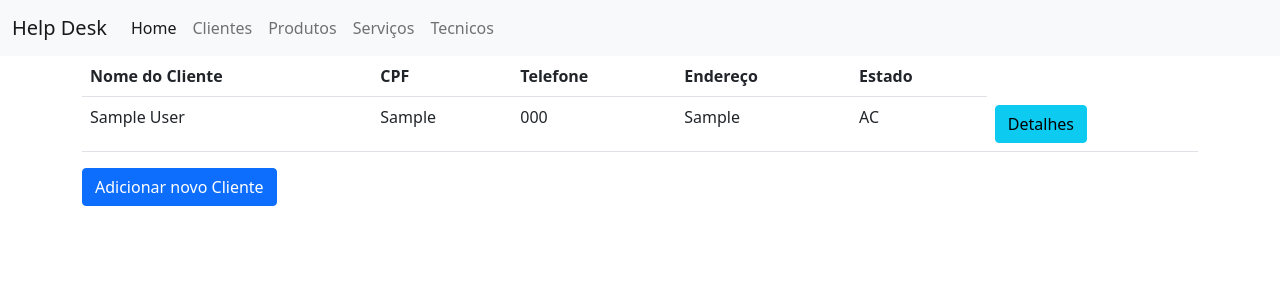
After one commit to Marcos-osg/helpdesk, a Django app: page /accounts/clientes in a window 1280 px wide. The commit adds this page. Shown: the top 300 px of the page. Run offline with Django 3.2, Linux system fonts and the light colour scheme; tables that the repository leaves empty hold one stand-in row (values such as "Sample post").

Commit message:
Alterado model cliente, adicionado templates de clientes e suas respectivas views

```diff
--- a/accounts/admin.py
+++ b/accounts/admin.py
@@ -12,4 +12,4 @@ class UserAdmin(auth_admin.UserAdmin):
 
 @admin.register(Cliente)
 class ClienteAdmin(admin.ModelAdmin):
-    list_display = ('nome_completo','cpf','telefone','endereco','cidade')
+    list_display = ('nome_completo','cpf','telefone','endereco','estado')
--- a/accounts/models.py
+++ b/accounts/models.py
@@ -10,7 +10,7 @@ class User(AbstractUser):
 
 
 class Cliente(models.Model):
-    CIDADE_CHOICES=[
+    ESTADO_CHOICES=[
         ('AC','Acre'),
         ('AL','Alagoas'),
         ('AM','Amazonas'),
@@ -43,7 +43,7 @@ class Cliente(models.Model):
     cpf = models.CharField(max_length=11 ,unique=True, verbose_name='CPF')
     telefone = models.CharField(max_length=11, null=True, blank=True)
     endereco = models.CharField(max_length=255, verbose_name='Endereço')
-    cidade = models.CharField(choices=CIDADE_CHOICES,max_length=255, verbose_name='Estado')
+    estado = models.CharField(choices=ESTADO_CHOICES,max_length=255, verbose_name='Estado')
 
     class Meta:
         verbose_name = 'Cliente'
--- /dev/null
+++ b/accounts/templates/clientes/clientes.html
@@ -0,0 +1,29 @@
+{% extends 'base.html' %}
+{% block content %}
+<table class="table table-hover">
+    <tr>
+        <th>Nome do Cliente</th>
+        <th>CPF</th>
+        <th>Telefone</th>
+        <th>Endereço</th>
+        <th>Estado</th>
+    </tr>
+    {% for cliente in clientes %}
+    <tr>
+        <td>{{cliente.nome_completo}}</td>
+        <td>{{cliente.cpf}}</td>
+        <td>{{cliente.telefone}}</td>
+        <td>{{cliente.endereco}}</td>
+        <td>{{cliente.estado}}</td>
+        <td>
+            <a href="{% url 'detail-client' cliente.id %}">
+                <button class="btn btn-info">Detalhes</button>
+            </a>
+        </td>
+    </tr>
+    {% endfor %}
+</table>
+<a href="{% url 'new-client' %}">
+    <button class="btn btn-primary">Adicionar novo Cliente</button>
+</a>
+{% endblock %}
--- a/accounts/urls.py
+++ b/accounts/urls.py
@@ -4,24 +4,26 @@ from django.contrib.auth import views as auth_views
 
 
 urlpatterns = [
+    # urls de login e cadastro de usuario
     path('',views.login, name='login'),
     path('login-sucess',views.login_sucess, name='login-sucess'),
     path('cadastro', views.cadastrar, name='cadastro'),
     path('logout/', views.logout, name='logout'),
-
     path('reset_password/',
         auth_views.PasswordResetView.as_view(template_name='accounts/reset_password.html'),
         name='reset_password'),
-
     path('reset_password_sent/',
         auth_views.PasswordResetDoneView.as_view(template_name='accounts/reset_sent.html'),
         name='password_reset_done'),
-
     path('reset/<uidb64>/<token>/',
         auth_views.PasswordResetConfirmView.as_view(template_name='accounts/password_reset_form.html'),
         name='password_reset_confirm'),
-
     path('reset_password_complete/',
         auth_views.PasswordResetCompleteView.as_view(template_name='accounts/reset_complete.html'),
         name='password_reset_complete'),
+
+    # urls de clientes e cadastro de clientes
+    path('clientes',views.clientes, name='client-list'),
+    path('new_client',views.novo_cliente, name='new-client'),
+    path('detalhe/<int:id_cliente>',views.detalhe_cliente, name='detail-client'),
 ]
--- a/accounts/views.py
+++ b/accounts/views.py
@@ -1,8 +1,11 @@
 from django.contrib import auth,messages
 from django.shortcuts import redirect, render
-from accounts.models import User
+from accounts import forms
+from accounts.models import Cliente, User
+from accounts.forms import ClienteForm
 from django.core.validators import validate_email
 
+# contas e usuarios
 
 def cadastrar(request):
     if request.method != 'POST':
@@ -62,3 +65,26 @@ def login_sucess(request):
 def logout(request):
     auth.logout(request)
     return redirect('login')
+
+# clientes
+
+def novo_cliente(request):
+    if request.method != 'POST':
+        cliente = ClienteForm
+        context = {'form':cliente}
+        return render(request, 'clientes/cliente_form.html',context)
+    form = ClienteForm(request.POST)
+    if form.is_valid():
+        form.save()
+        messages.success(request,'Cliente Adicionado com sucesso!')
+        return redirect('client-list')
+    context = {'form': form}
+    return render(request,'clientes/cliente_form.html', context)
+
+def clientes(request):
+    cliente = {'clientes':Cliente.objects.all()}
+    return render(request, 'clientes/clientes.html', cliente)
+
+def detalhe_cliente(request, id_cliente):
+    cliente = {'cliente':Cliente.objects.get(pk=id_cliente)}
+    return render(request, 'clientes/cliente_detalhe.html', cliente)
--- a/helpdesk/urls.py
+++ b/helpdesk/urls.py
@@ -4,7 +4,7 @@ from django.urls import path, include
 urlpatterns = [
     path('admin/', admin.site.urls),
     path('', include('core.urls')),
-    path('login/', include('accounts.urls')),
+    path('accounts/', include('accounts.urls')),
     path('produtos/', include('produtos.urls')),
     path('servicos/', include('servicos.urls')),
     path('tecnicos/', include('tecnicos.urls')),
--- a/tecnicos/templates/tecnicos/tecnico.html
+++ b/tecnicos/templates/tecnicos/tecnico.html
@@ -18,6 +18,6 @@
     {% endfor %}
 </table>
 <a href="{% url 'new-technician' %}">
-    <button class="btn btn-success">Adicionar novo Tecnico</button>
+    <button class="btn btn-primary">Adicionar novo Tecnico</button>
 </a>
 {% endblock %}
--- a/templates/parciais/navbar.html
+++ b/templates/parciais/navbar.html
@@ -10,7 +10,7 @@
             <a class="nav-link active" aria-current="page" href="{% url 'index' %}">Home</a>
           </li>
           <li class="nav-item">
-            <a class="nav-link" href="#">Clientes</a>
+            <a class="nav-link" href="{% url 'client-list' %}">Clientes</a>
           </li>
           <li class="nav-item">
             <a class="nav-link" href="{% url 'product' %}">Produtos</a>
```
Also changed, not shown: accounts/forms.py (+9 -1 lines), accounts/templates/clientes/cliente_detalhe.html (added, +22 -0 lines), accounts/templates/clientes/cliente_form.html (added, +15 -0 lines), accounts/migrations/0004_rename_cidade_cliente_estado.py (added).
